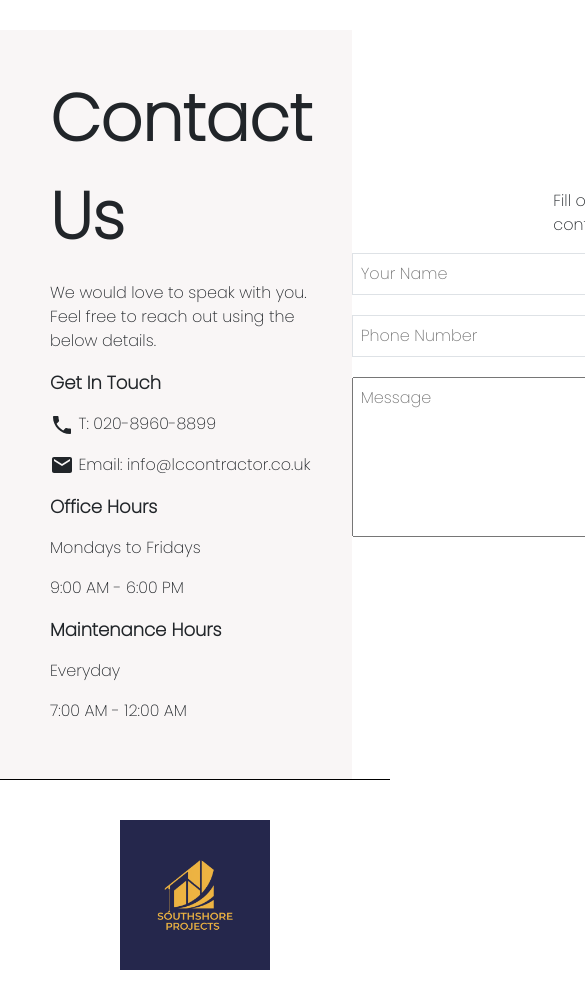
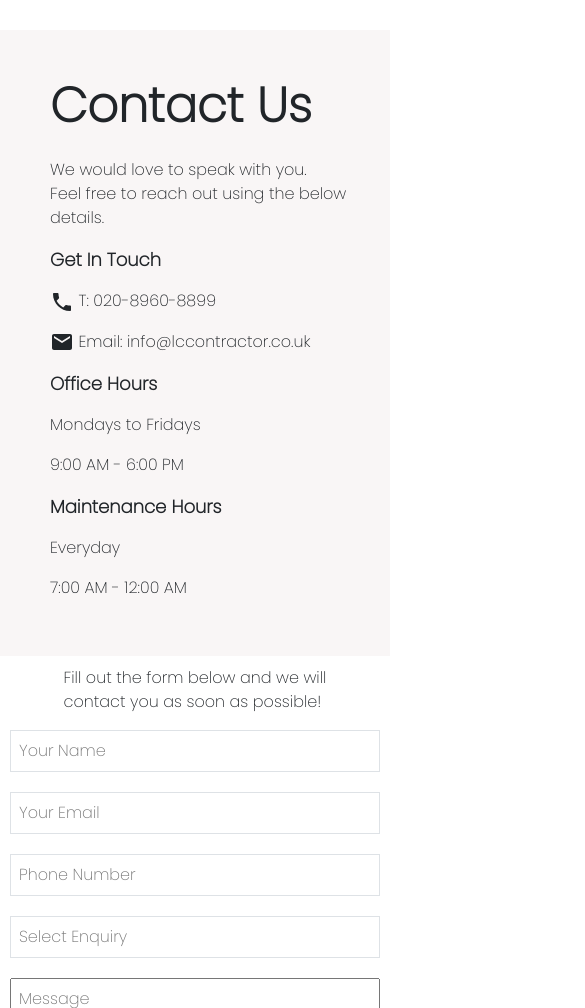
Before and after one commit to mubasheransari/london-constuction, a Next.js app: page /contact in a window 390 px wide. Shown: the part 477-1485 px from the top of the page, 585 px wide, since content can reach past the window. Built offline with nearby package versions, Linux system fonts and the light colour scheme; grey boxes are pictures that could not be loaded.

Commit message:
fix mobile

```diff
--- a/src/contianer/contact/contact.module.scss
+++ b/src/contianer/contact/contact.module.scss
@@ -4,6 +4,12 @@ $blue:#467FF7;
 
     .contact_us_container {
         display: flex;
+        flex-wrap: wrap;
+
+        @media (max-width:1050px) {
+            display: block;
+
+        }
 
         .contact_detail {
             flex: 1;
@@ -13,6 +19,11 @@ $blue:#467FF7;
             .heading {
                 font-size: 65px;
                 font-weight: 800;
+
+                @media (max-width:1050px) {
+                    font-size: 48px;
+
+                }
             }
 
             .contact_info {
@@ -31,12 +42,26 @@ $blue:#467FF7;
             align-items: center;
             flex-direction: column;
 
+            @media (max-width:1050px) {
+                padding: 10px;
+
+            }
+
             .form {
 
                 .input_wrap {
                     display: flex;
                     gap:20px;
                     margin-bottom: 20px;
+                    flex-wrap: wrap;
+
+                    input {
+
+                        @media (max-width:1050px) {
+                            width: 100%;
+
+                        }
+                    }
 
 
                 }
```
